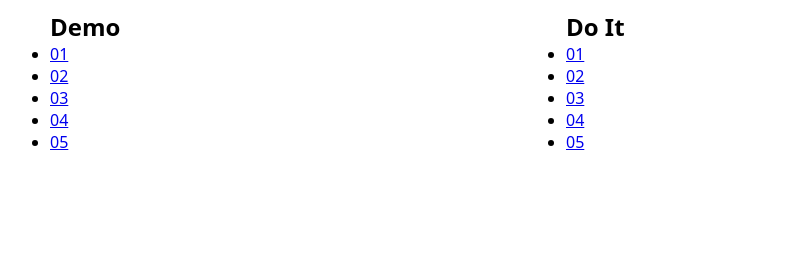
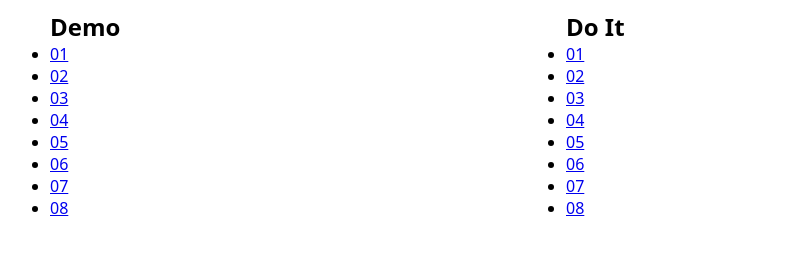
Before and after one commit to malcolm-kee/html-css-intro, a plain HTML site: page index.html in a window 1280 px wide. Shown: the part 93-348 px from the top of the page, without its empty margins (78-871 px from the left). Drawn offline with Linux system fonts and the light colour scheme.

Commit message:
update homepage

```diff
--- a/index.html
+++ b/index.html
@@ -29,6 +29,15 @@
             <li>
               <a href="demo/05.html">05</a>
             </li>
+            <li>
+              <a href="demo/06.html">06</a>
+            </li>
+            <li>
+              <a href="demo/07.html">07</a>
+            </li>
+            <li>
+              <a href="demo/08.html">08</a>
+            </li>
           </ul>
         </div>
         <div>
@@ -49,6 +58,15 @@
             <li>
               <a href="doit/05.html">05</a>
             </li>
+            <li>
+              <a href="doit/06.html">06</a>
+            </li>
+            <li>
+              <a href="doit/07.html">07</a>
+            </li>
+            <li>
+              <a href="doit/08.html">08</a>
+            </li>
           </ul>
         </div>
       </div>
```
